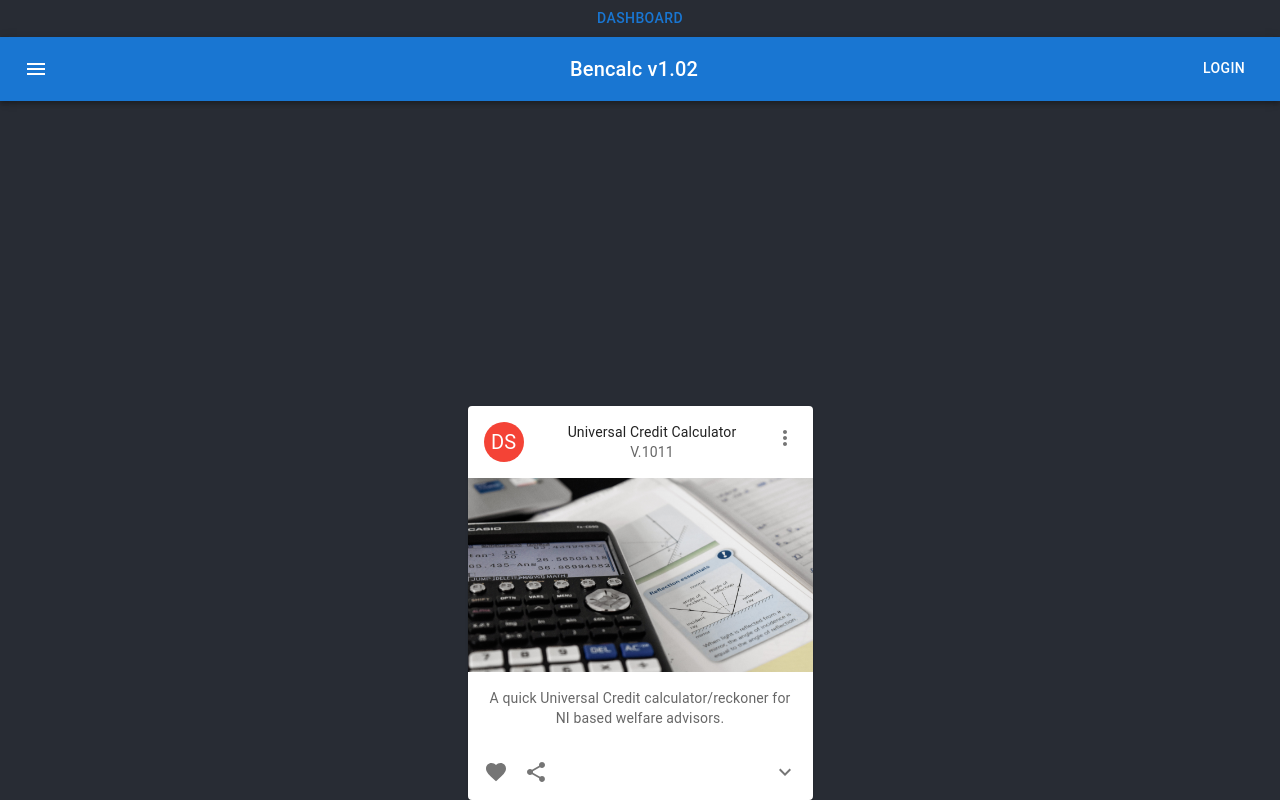
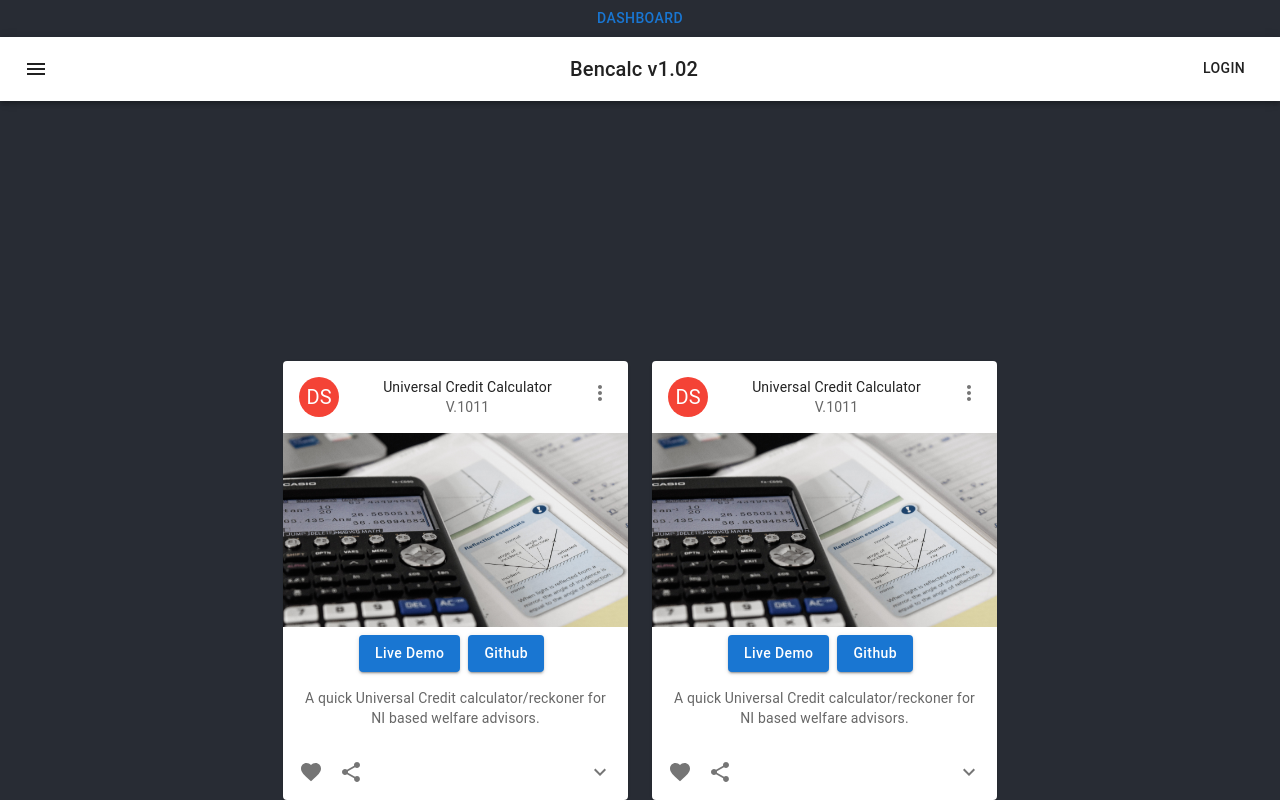
Before and after one commit to dnlstronge/materialuiexample, a React (Create React App) app: page / in a window 1280 px wide. Built offline with nearby package versions, Linux system fonts and the light colour scheme.

Commit message:
[x] added second placeholder card

```diff
--- a/src/App.js
+++ b/src/App.js
@@ -15,9 +15,16 @@ function App() {
 
           <Menus />
           <Nav sx={{width: 1}}/>
+      <Box sx={{display: "flex",
+                gap: 3 }}>
+        <CalcCard ></CalcCard>
+        <CalcCard ></CalcCard>
+      </Box>
       <Box>
-        <CalcCard></CalcCard>
+
+
       </Box>
+
 
 
       </header>
--- a/src/components/Nav/Nav.js
+++ b/src/components/Nav/Nav.js
@@ -16,9 +16,10 @@ export default function Nav() {
                 height: 0.2,
                 alignItems: "left",
                 justifyContent: "left",
-                flexDirection: "row"
+                flexDirection: "row",
+
     }}>
-      <AppBar position="static" >
+      <AppBar position="static" color="grey" >
         <Toolbar>
           <IconButton
             size="large"
--- a/src/components/calculators/CalcCard.js
+++ b/src/components/calculators/CalcCard.js
@@ -15,6 +15,8 @@ import ShareIcon from '@mui/icons-material/Share';
 import ExpandMoreIcon from '@mui/icons-material/ExpandMore';
 import MoreVertIcon from '@mui/icons-material/MoreVert';
 import calcback from "../../Assets/calcback.jpg"
+import { Button, Link } from '@mui/material';
+import Box from '@mui/material/Box';
 
 const ExpandMore = styled((props) => {
   const { expand, ...other } = props;
@@ -50,12 +52,38 @@ export default function CalcCard() {
         title="Universal Credit Calculator"
         subheader="V.1011"
       />
+
       <CardMedia
         component="img"
         height="194"
         image={calcback}
         alt="UC calculator"
       />
+      <Box>
+         <Button variant="contained" sx={{mr: 1,
+                    mt: 1
+                    }}>
+           <Link
+              href="https://uccalc-11c98.web.app"
+              color="inherit"
+              target="blank"
+              sx={{
+              textTransform: "capitalize",
+              textDecoration: "none"}}> live demo</Link></Button>
+        <Button variant="contained" sx={{mr: 1,
+                    mt: 1
+                    }}>
+          <Link
+             href="https://github.com/dnlstronge/benefitscalc2"
+             target="blank"
+             color="inherit"
+             sx={{
+             textTransform: "capitalize",
+             textDecoration: "none"}}>github</Link>
+        </Button>
+
+
+      </Box>
       <CardContent>
         <Typography variant="body2" color="text.secondary">
             A quick Universal Credit calculator/reckoner for NI based
@@ -83,7 +111,7 @@ export default function CalcCard() {
           <Typography paragraph>Info</Typography>
 
 
-          <Typography paragraph>
+          <Typography paragraph sx={{textAlign: 'left'}}>
             Allows users to quickly work out universal credit entitlement estimates. It takes
             into account work status, income and personal circumstances to determine first
             the maximum amount of universal credit that the claimant could receive, and then
```
